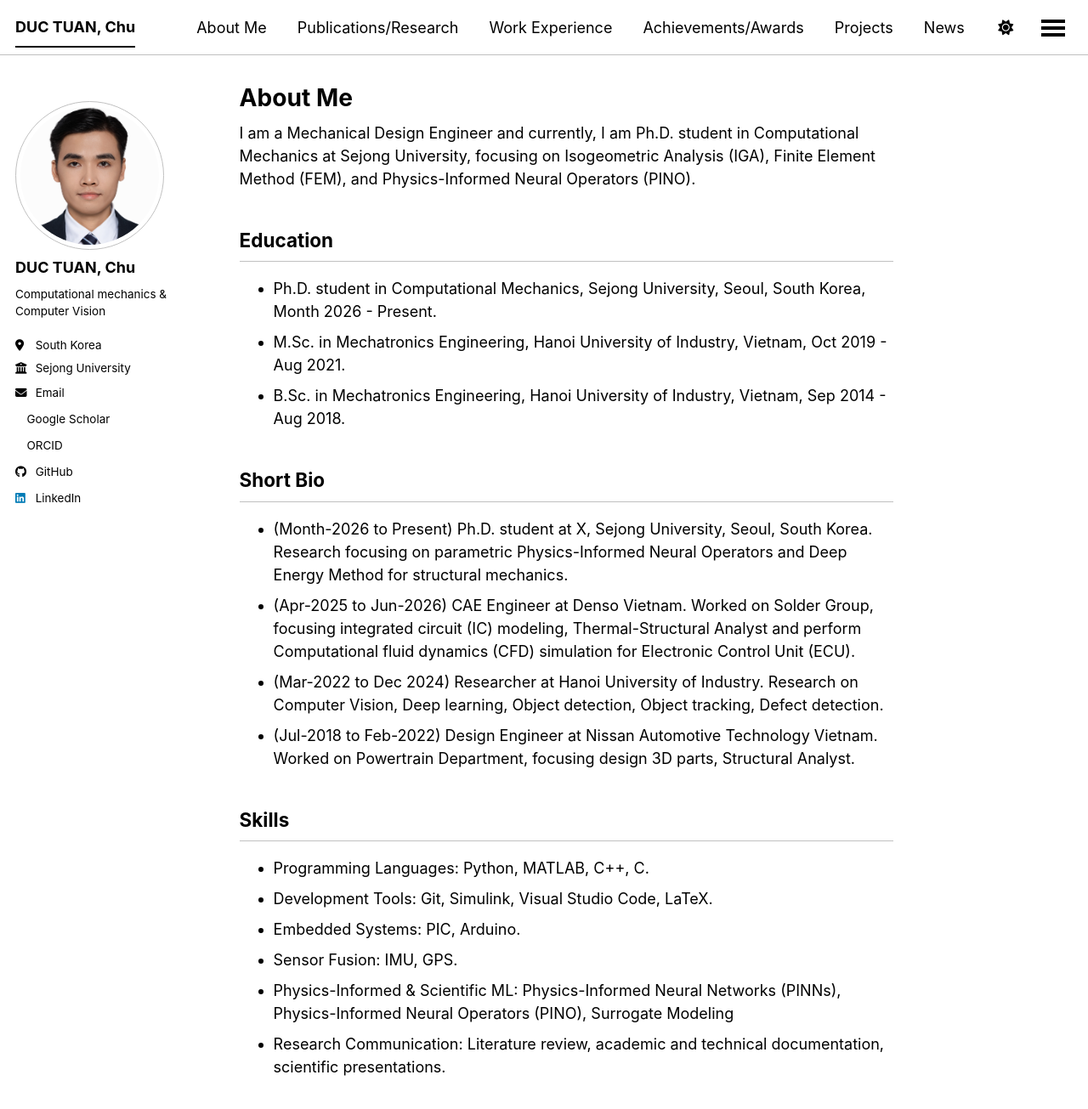
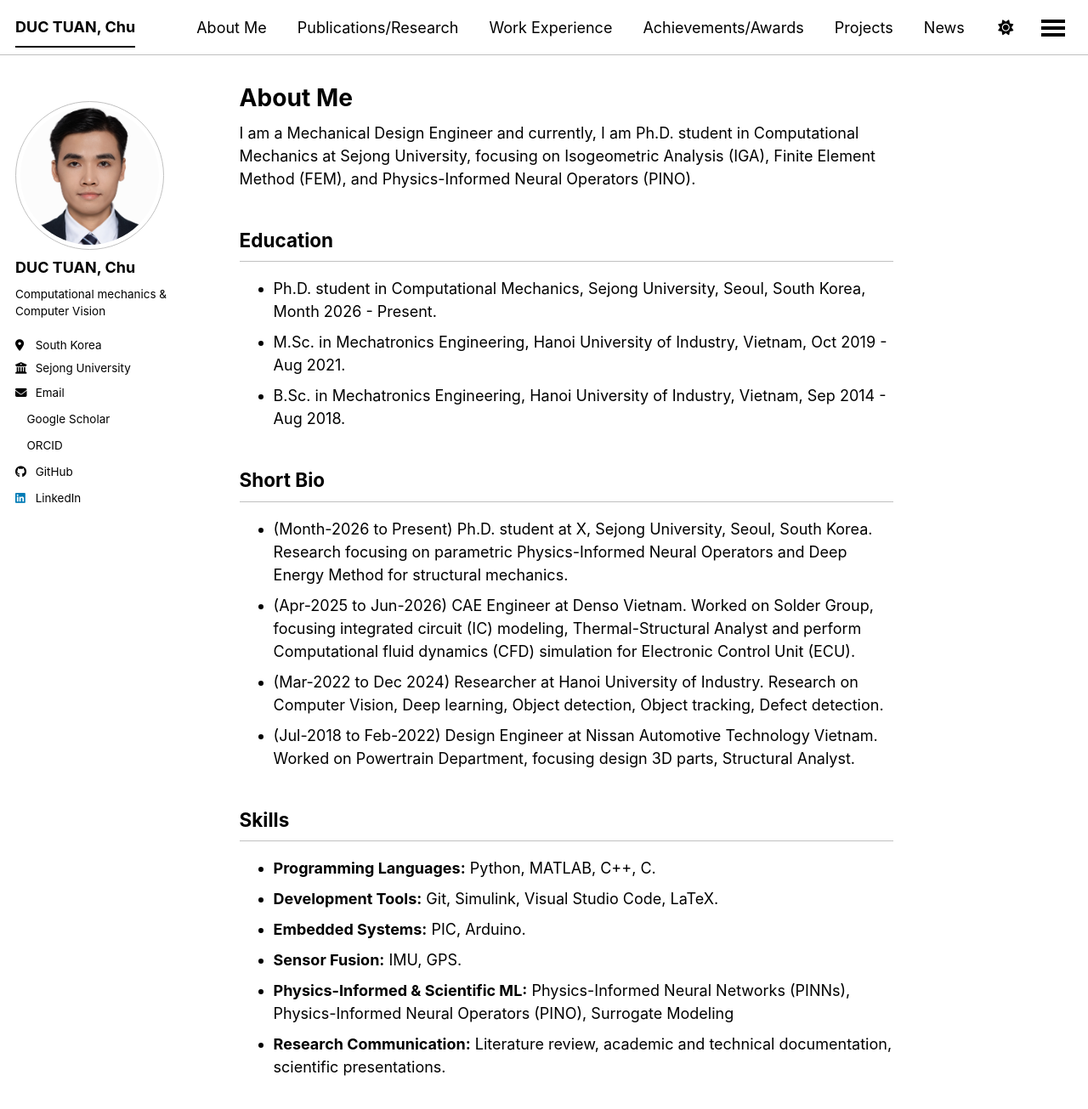
Before and after one commit to iumaimon/iumaimon.github.io, a Jekyll site: the page built from _pages/about.md, in a window 1280 px wide and 1314 px high. Shown: the top 1305 px of the window at 85% size. Built offline with Jekyll 4.4.1, drawn with Linux system fonts in a browser that asks for light colours; a script bundle is joined from its source files by our own code; a style sheet for code colours, icons or effects is not loaded.

Commit message:
Format skills section with bold text

```diff
--- a/_pages/about.md
+++ b/_pages/about.md
@@ -24,9 +24,9 @@ I am a Mechanical Design Engineer and currently, I am Ph.D. student in Computati
 * (Jul-2018 to Feb-2022) Design Engineer at Nissan Automotive Technology Vietnam. Worked on Powertrain Department, focusing design 3D parts, Structural Analyst.
 
 ## Skills
-* Programming Languages: Python, MATLAB, C++, C.
-* Development Tools: Git, Simulink, Visual Studio Code, LaTeX.
-* Embedded Systems: PIC, Arduino.
-* Sensor Fusion: IMU, GPS.
-* Physics-Informed & Scientific ML: Physics-Informed Neural Networks (PINNs), Physics-Informed Neural Operators (PINO), Surrogate Modeling
-* Research Communication: Literature review, academic and technical documentation, scientific presentations.
+* **Programming Languages:** Python, MATLAB, C++, C.
+* **Development Tools:** Git, Simulink, Visual Studio Code, LaTeX.
+* **Embedded Systems:** PIC, Arduino.
+* **Sensor Fusion:** IMU, GPS.
+* **Physics-Informed & Scientific ML:** Physics-Informed Neural Networks (PINNs), Physics-Informed Neural Operators (PINO), Surrogate Modeling
+* **Research Communication:** Literature review, academic and technical documentation, scientific presentations.
```
